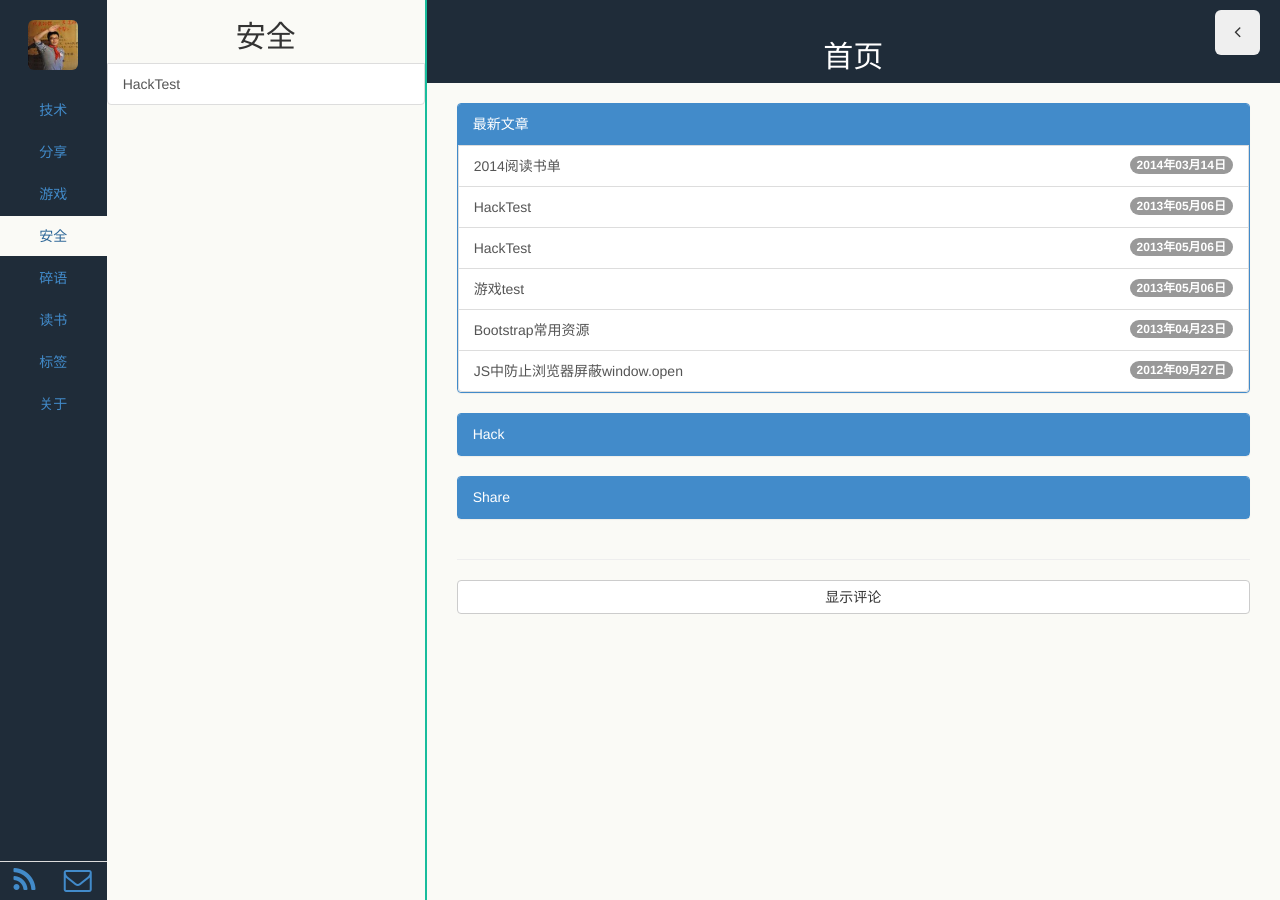
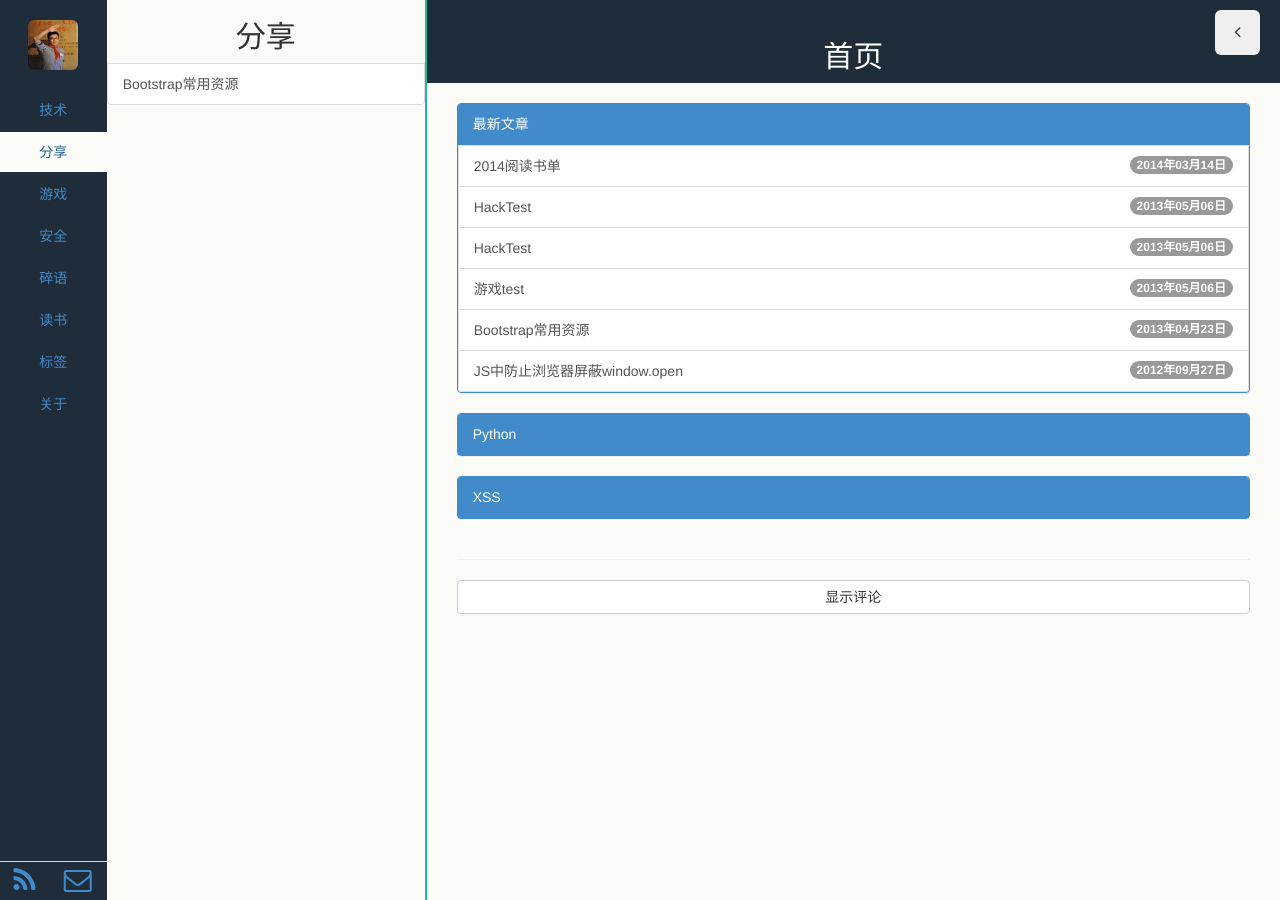
Before and after one commit to daige/daige.github.io, a Jekyll site: the page built from index.html, in a window 1280 px wide. Built offline with Jekyll 4.4.1, drawn with Linux system fonts in a browser that asks for light colours; Markdown is read by kramdown in place of the engine named in the settings; the list of posts is cut into pages by our own code.

Commit message:
更改主页设置

```diff
--- a/_config.yml
+++ b/_config.yml
@@ -30,12 +30,12 @@ disqus:
   shortname: daige13
 
 # 主题设置，自动激活某个标签
-active: 安全
+active: 分享
 
 # 首页除了最新文章外显示分类
 cates:
-  - Hack
-  - Share
+  - Python
+  - XSS
 
 # 中文本地化
 locals:
```
